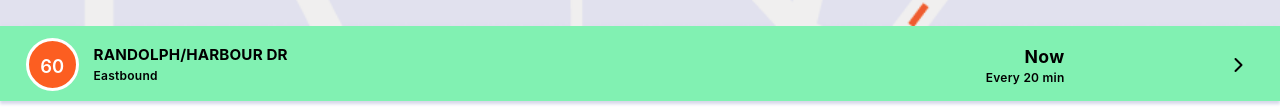
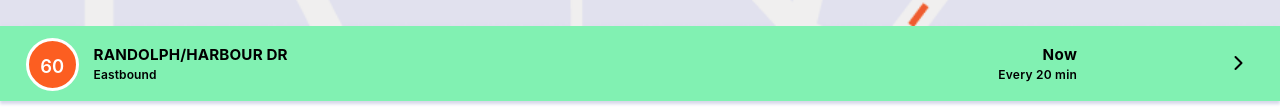
Before and after one commit to gennifer27/busy-bus, a plain HTML site: page index.html in a window 1280 px wide. Shown: the part 816-927 px from the top of the page. Drawn offline with Linux system fonts and the light colour scheme.

Commit message:
Update style.css

```diff
--- a/css/style.css
+++ b/css/style.css
@@ -209,7 +209,7 @@ i {
 .destination {
   display: inline-block;
   font-size: .95em;
-  width: 55%;
+  width: 60%;
 	line-height: 1.2em;
 	float: left;
   padding: 8px 0 0 15px;
@@ -222,24 +222,24 @@ i {
   display: inline-block;
   color: #8C8C8C;
   font-size: 0.75em;
-  width: 55%;
-	line-height: 1.3;
+  width: 60%;
+	line-height: 1.2;
 	float: left;
   padding-left: 15px;
   padding-top: 3px;
   font-weight: 400;
-  letter-spacing: .02em;
+  letter-spacing: .01em;
 }
 
 .next-bus {
 	display: inline-block;
   position: relative;
   right: 5px;
-  font-size: 1.1em;
+  font-size: .95em;
   line-height: 1.2;
 	font-weight: 500;
   text-align: right;
-	width: 24%;
+	width: 20%;
   padding-top: 8px;
   color: #8C8C8C;
   letter-spacing: .02em;
@@ -252,7 +252,7 @@ i {
   color: #8C8C8C;
   font-size: 0.75em;
   line-height: 1.2;
-  width: 24%;
+  width: 20%;
   text-align: right;
   font-weight: 400;
   letter-spacing: .02em;
```
